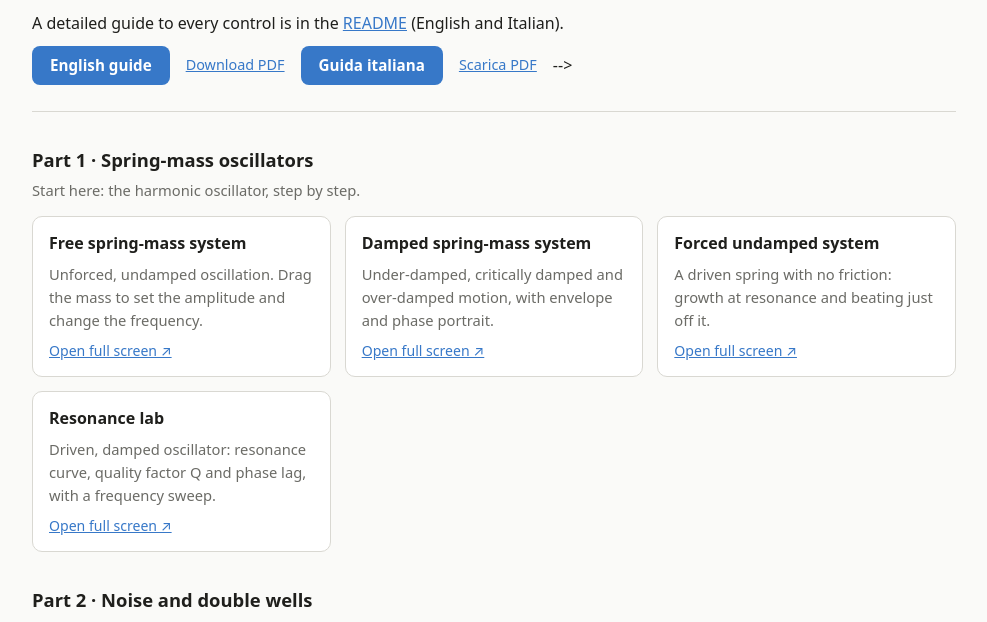
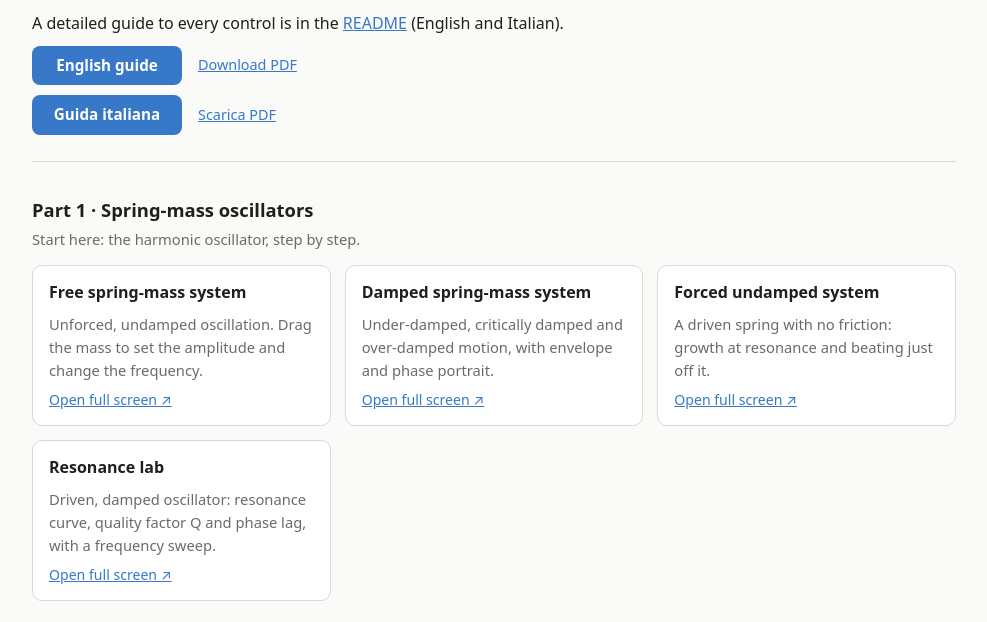
Before and after one commit to diegomaragnano/resonance, a plain HTML site: page index.html in a window 1280 px wide. Shown: the part 150-772 px from the top of the page, without its empty margins (146-1133 px from the left). Drawn offline with Linux system fonts and the light colour scheme.

Commit message:
Changed guides button placement

```diff
--- a/index.html
+++ b/index.html
@@ -13,11 +13,14 @@
 
   <p class="readme-note">A detailed guide to every control is in the <a href="https://github.com/USERNAME/REPO#readme">README</a> (English and Italian).</p>
   <div class="guides">
-    <a class="btn" href="guides/resonance_english_guide.pdf" target="_blank" rel="noopener">English guide</a>
-    <a class="dl" href="guides/resonance_english_guide.pdf" download>Download PDF</a>
-    <a class="btn" href="guides/resonance_italian_guide.pdf" target="_blank" rel="noopener">Guida italiana</a>
-    <a class="dl" href="guides/resonance_italian_guide.pdf" download>Scarica PDF</a>
-    -->
+    <div class="guide">
+      <a class="btn" href="guides/resonance_english_guide.pdf" target="_blank" rel="noopener">English guide</a>
+      <a class="dl" href="guides/resonance_english_guide.pdf" download>Download PDF</a>
+    </div>
+    <div class="guide">
+      <a class="btn" href="guides/resonance_italian_guide.pdf" target="_blank" rel="noopener">Guida italiana</a>
+      <a class="dl" href="guides/resonance_italian_guide.pdf" download>Scarica PDF</a>
+    </div>
   </div>
   <hr class="sep">
 
--- a/style.css
+++ b/style.css
@@ -40,8 +40,9 @@ iframe#frame{flex:1;width:100%;border:0;background:var(--bg)}
 
 /* guides block */
 .readme-note{margin:14px 0 10px;color:var(--fg)}
-.guides{display:flex;flex-wrap:wrap;align-items:center;gap:8px 16px}
-.btn{display:inline-block;background:var(--accent);color:#fff;text-decoration:none;font-weight:600;font-size:.95rem;padding:8px 18px;border-radius:8px}
+.guides{display:flex;flex-direction:column;align-items:flex-start;gap:10px}
+.guide{display:flex;flex-wrap:wrap;align-items:center;gap:6px 16px}
+.btn{display:inline-block;min-width:150px;text-align:center;background:var(--accent);color:#fff;text-decoration:none;font-weight:600;font-size:.95rem;padding:8px 18px;border-radius:8px}
 .btn:hover{filter:brightness(1.1)}
 .dl{font-size:.9rem}
 .sep{border:0;border-top:1px solid var(--line);margin:26px 0 0}
```
